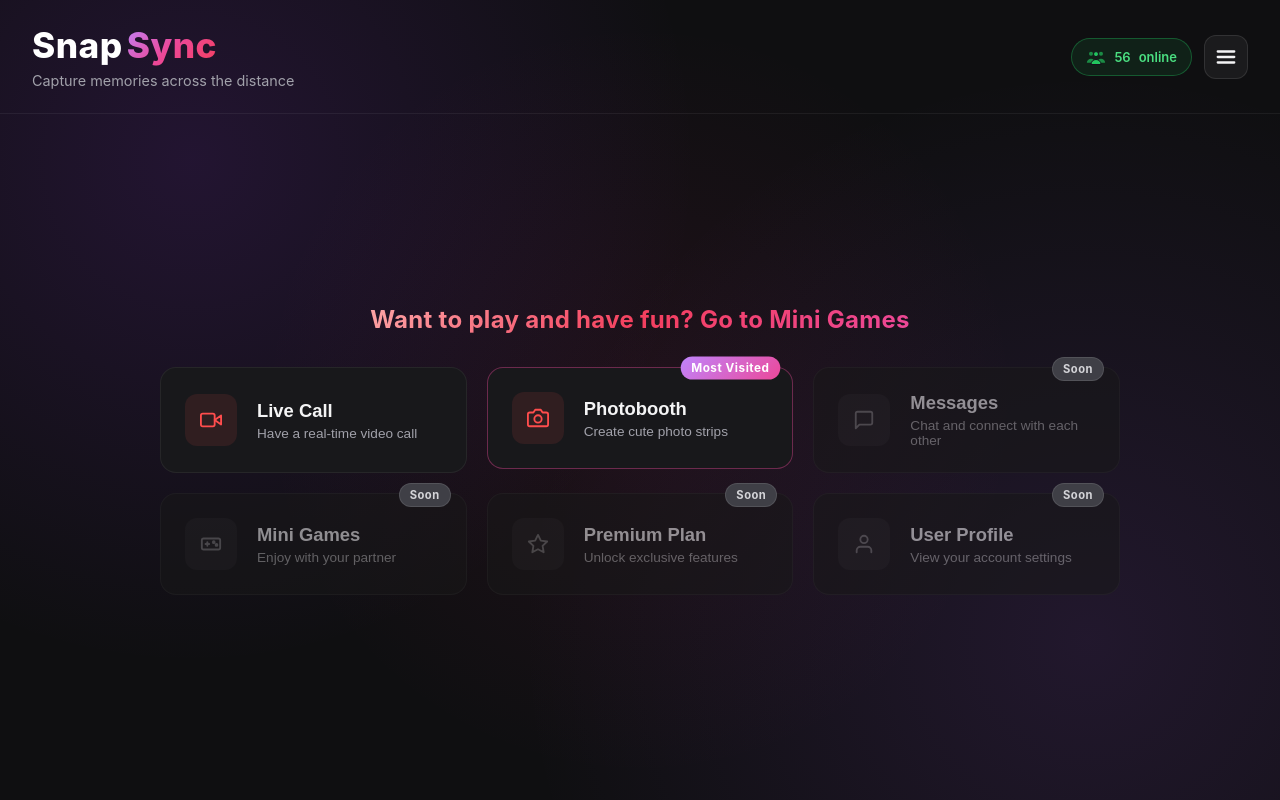
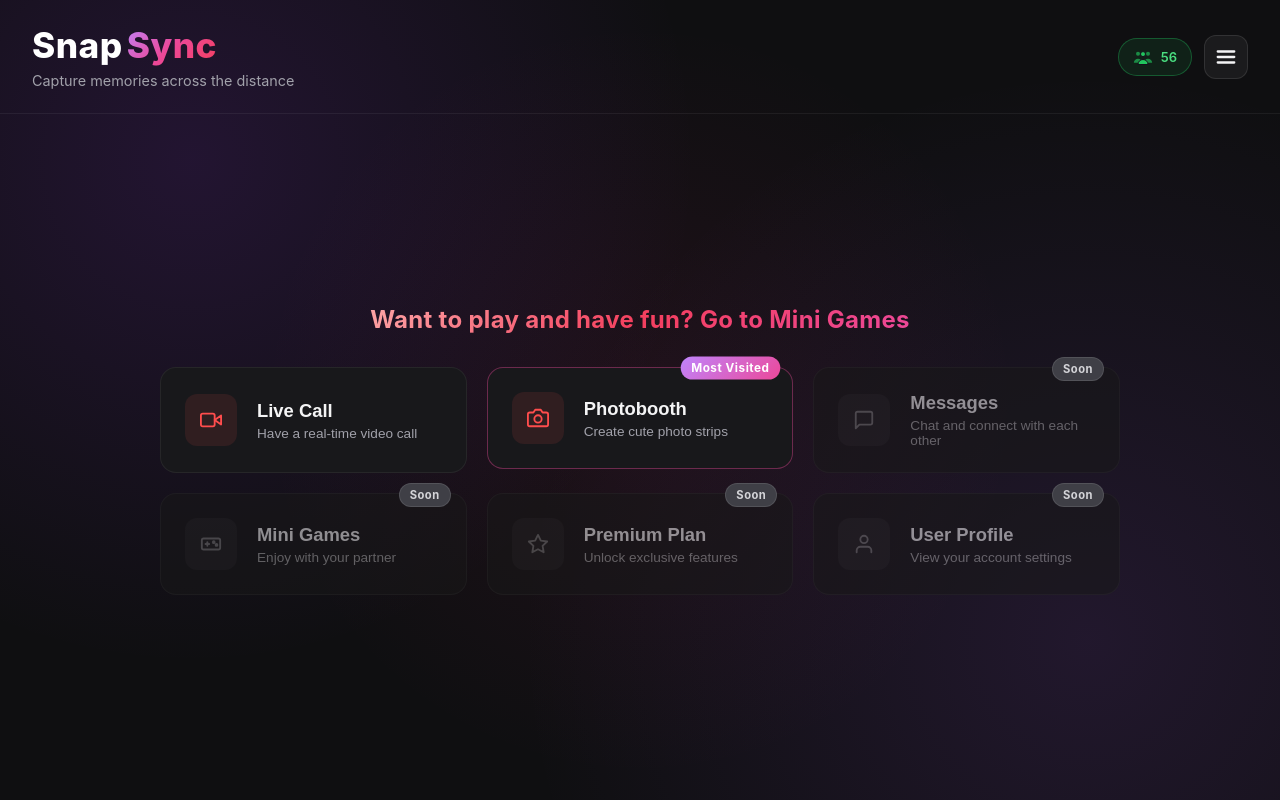
Before and after one commit to MarcGit-1proj/PhotoboothLDR-web-app, a React (Vite) app: page /main in a window 1280 px wide. Built offline with nearby package versions, Linux system fonts and the light colour scheme.

Commit message:
changes the icon online

```diff
--- a/src/components/Main-page.jsx
+++ b/src/components/Main-page.jsx
@@ -207,7 +207,6 @@ export default function MainPage() {
             <span key={onlineCount} style={{ display: 'inline-block', animation: 'onlineCountPop 0.35s ease-out' }}>
               {onlineCount}
             </span>
-            online
           </div>
 
           <div className="burger-menu-container">
```
